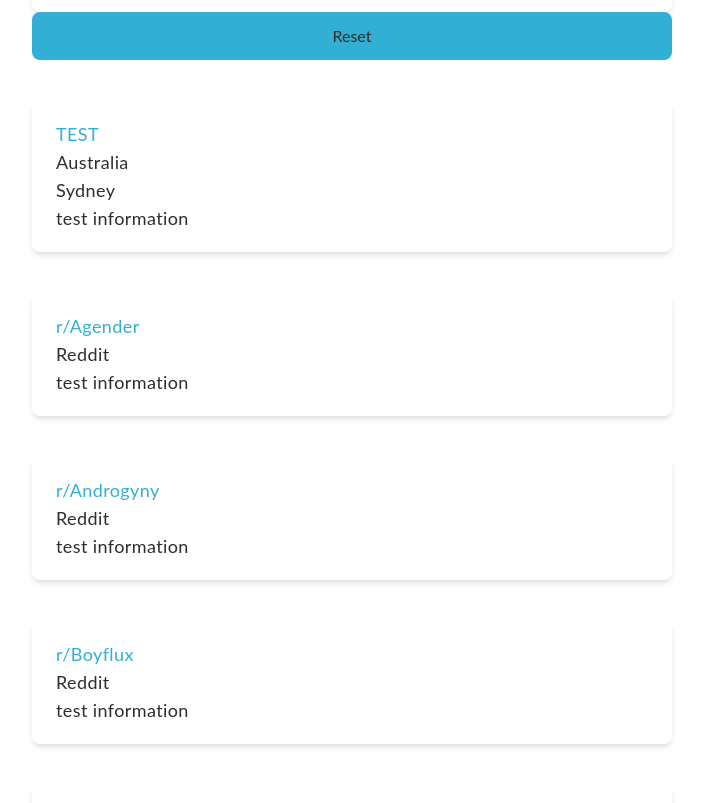
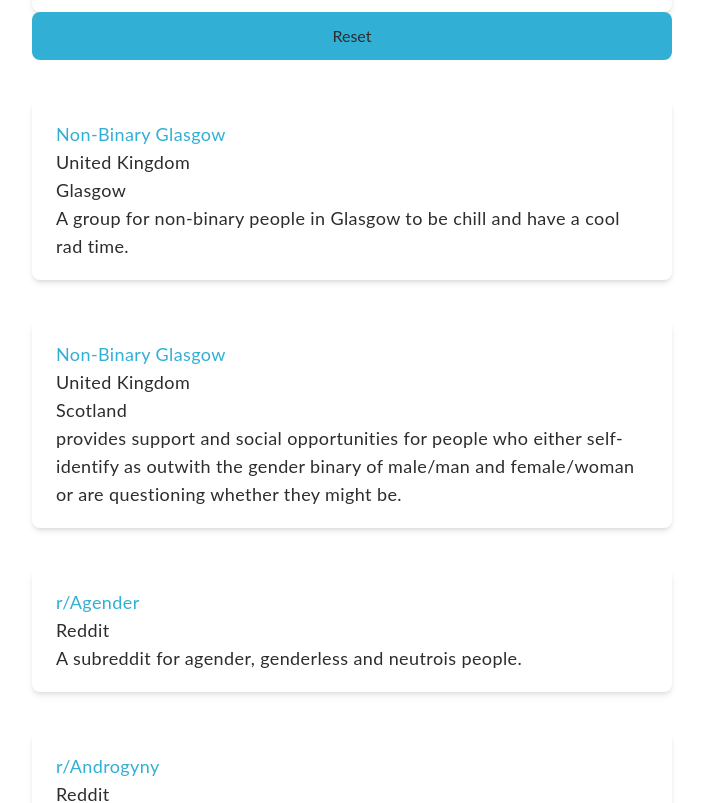
Before and after one commit to neosh11/NonBinaryPeople, a Next.js app: page /help/communities in a window 1280 px wide. Shown: the part 540-1343 px from the top of the page, without its empty margins (288-991 px from the left). Built offline with nearby package versions, Linux system fonts and the light colour scheme.

Commit message:
Fix before crawl

```diff
--- a/data/communities.ts
+++ b/data/communities.ts
@@ -1,4 +1,4 @@
-import { Country } from "./countries"
+import { Country } from './countries'
 
 export interface ICommunity {
   name: string
@@ -31,11 +31,19 @@
 
 export const communities: ICommunity[] = [
   {
-    name: 'TEST',
-    country: Country.AUSTRALIA,
-    city: 'Sydney',
-    url: 'http://abc.abc',
-    info: 'test information'
+    name: 'Non-Binary Glasgow',
+    country: Country.UK,
+    city: 'Glasgow',
+    url: 'https://www.facebook.com/groups/905194806188423/',
+    info: 'A group for non-binary people in Glasgow to be chill and have a cool rad time.'
+  },
+  {
+    name: 'Non-Binary Glasgow',
+    country: Country.UK,
+    city: 'Scotland',
+    url: 'https://www.facebook.com/groups/nonbinaryscotland/',
+    info:
+      'provides support and social opportunities for people who either self-identify as outwith the gender binary of male/man and female/woman or are questioning whether they might be.'
   }
 ]
 
@@ -46,21 +54,22 @@
     group: OnlineGroup.REDDIT,
     location: Country.GLOBAL,
     url: 'https://www.reddit.com/r/agender',
-    info: 'test information'
+    info: 'A subreddit for agender, genderless and neutrois people.'
   },
   {
     name: 'r/Androgyny',
     group: OnlineGroup.REDDIT,
     location: Country.GLOBAL,
     url: 'https://www.reddit.com/r/androgyny',
-    info: 'test information'
+    info: 'Androgyny is a non-binary gender identity in between male and female.'
   },
   {
     name: 'r/Boyflux',
     group: OnlineGroup.REDDIT,
     location: Country.GLOBAL,
     url: 'https://www.reddit.com/r/Boyflux',
-    info: 'test information'
+    info:
+      'Discussion, memes, and a safe place for those who identify as "boyflux", meaning "experiencing a connection to the male gender with varying intensity"'
   },
 
   // Facebook
--- a/data/countries.ts
+++ b/data/countries.ts
@@ -2,13 +2,15 @@
 export enum Country {
   GLOBAL,
   AUSTRALIA,
+  CANADA,
   USA,
-  CANADA
+  UK
 }
 
 export const CountryMap = new Map<number, string>([
   [Country.GLOBAL, 'Global'],
   [Country.AUSTRALIA, 'Australia'],
   [Country.USA, 'United States of America'],
-  [Country.CANADA, 'Canada']
+  [Country.CANADA, 'Canada'],
+  [Country.UK, 'United Kingdom']
 ])
```
